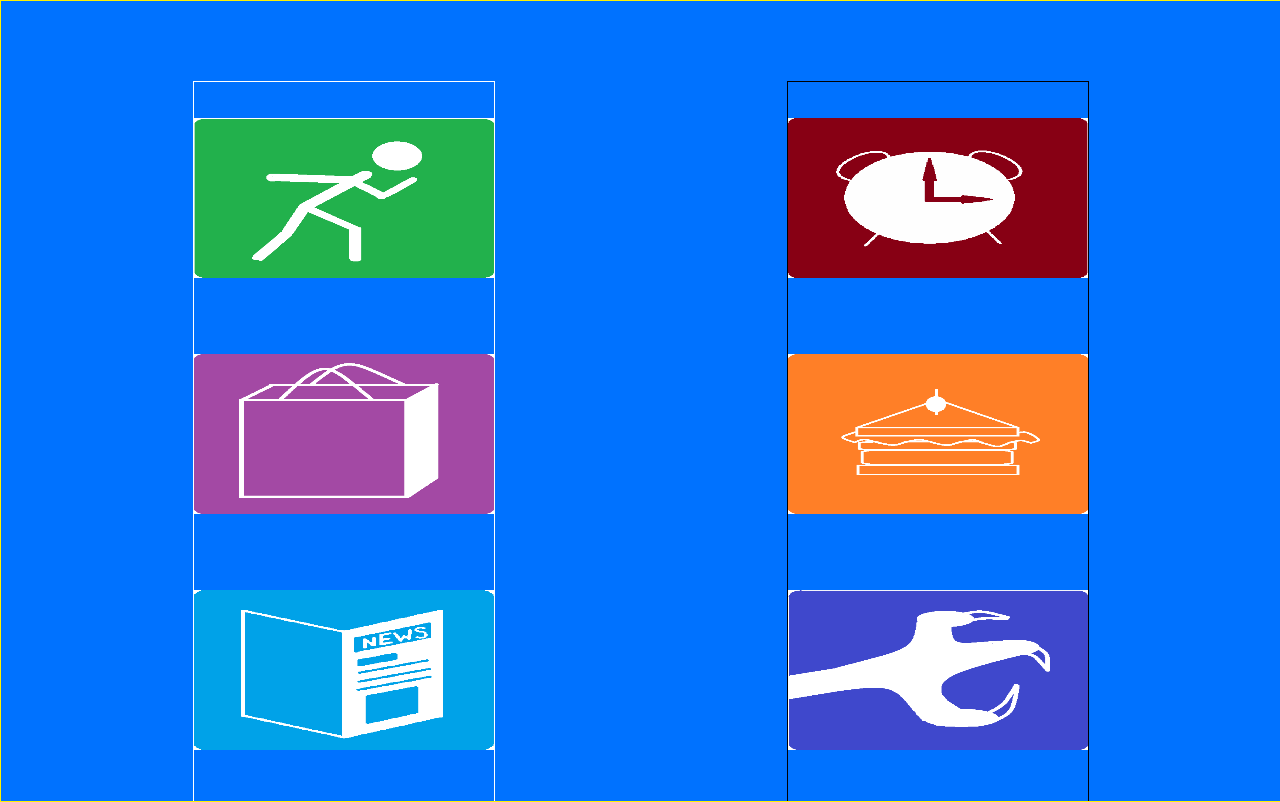
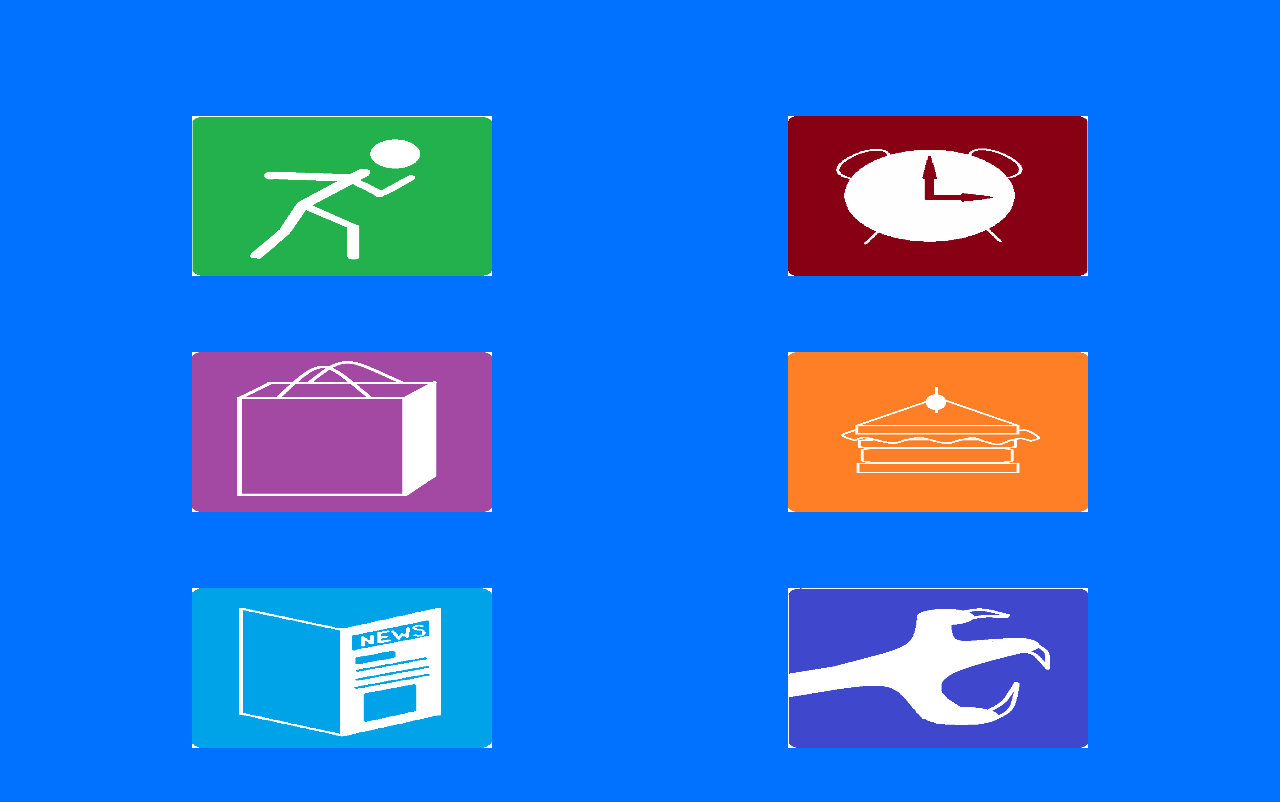
Before and after one commit to CedarCrestByteClub/cchs-webapp, a plain HTML site: page www/home.html in a window 1280 px wide. Drawn offline with Linux system fonts and the light colour scheme.

Commit message:
Oops..
I forgot to take out the borders I used for testing…

```diff
--- a/www/css/home.css
+++ b/www/css/home.css
@@ -1,4 +1,3 @@
-
 div.content
 {
 	top: 0;
@@ -7,7 +6,6 @@ div.content
 	height: 100%;
 	position: absolute;
 	overflow: hidden;
-	border: 1px solid #FFF000;
 }
 
 div.RightImage
@@ -17,7 +15,6 @@ div.RightImage
 	min-width: 100px;
     max-width: 300px;
 	float: right;
-	border: 1px solid #000000;
 }
 
 div.LeftImage
@@ -27,7 +24,6 @@ div.LeftImage
 	min-width: 100px;
     max-width: 300px;
 	float: left;
-	border: 1px solid #FFFFFF;
 }
 
 div.spacerL
```
